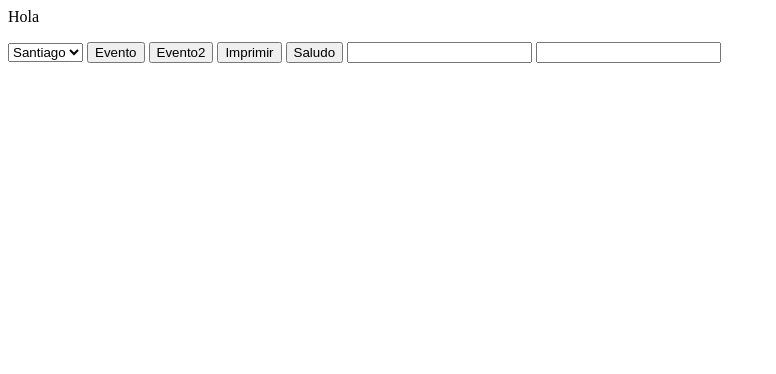
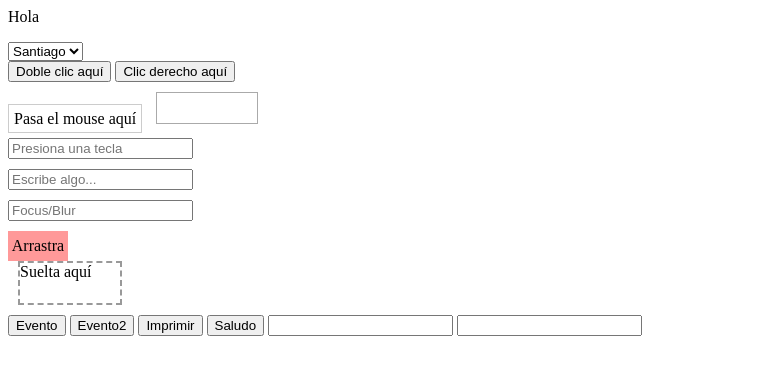
Before and after one commit to runawaydark/dw, a plain HTML site: page productos.html in a window 1280 px wide. Shown: the whole page, without its empty margins (0-776 px from the left). Drawn offline with Linux system fonts and the light colour scheme.

Commit message:
Prueba de diferentes eventos

```diff
--- a/productos.html
+++ b/productos.html
@@ -1,5 +1,6 @@
-<html>
+<html lang="es">
     <head>
+        <meta charset="utf-8">
         <script>
             function saludar() {
                 console.log("Hola");
@@ -84,6 +85,63 @@
                 m++;
             }
             console.log(tMarcas);
+                // Ejemplo: Evento doble clic
+                function dobleClic() {
+                    alert('¡Doble clic detectado!');
+                }
+                // Ejemplo: Evento clic derecho
+                function clicDerecho(e) {
+                    e.preventDefault();
+                    alert('Clic derecho bloqueado');
+                }
+                // Ejemplo: Mouse entra/sale
+                function mouseEnter(e) {
+                    e.target.style.background = '#d1ffd1';
+                }
+                function mouseLeave(e) {
+                    e.target.style.background = '';
+                }
+                // Ejemplo: Mouse mueve
+                function mouseMove(e) {
+                    document.getElementById('coord').innerText = `X:${e.clientX} Y:${e.clientY}`;
+                }
+                // Ejemplo: Tecla presionada
+                function teclaPresionada(e) {
+                    document.getElementById('tecla').innerText = `Tecla: ${e.key}`;
+                }
+                // Ejemplo: Input en tiempo real
+                function inputTiempoReal(e) {
+                    document.getElementById('inputReal').innerText = e.target.value;
+                }
+                // Ejemplo: Focus/Blur
+                function enfocado(e) {
+                    e.target.style.border = '2px solid green';
+                }
+                function desenfocado(e) {
+                    e.target.style.border = '';
+                }
+                // Ejemplo: Scroll
+                window.onscroll = function() {
+                    document.getElementById('scrollMsg').innerText = '¡Scroll detectado!';
+                    setTimeout(()=>document.getElementById('scrollMsg').innerText='',1000);
+                }
+                // Ejemplo: Resize
+                window.onresize = function() {
+                    document.getElementById('resizeMsg').innerText = '¡Ventana redimensionada!';
+                    setTimeout(()=>document.getElementById('resizeMsg').innerText='',1000);
+                }
+                // Ejemplo: Drag & Drop
+                function dragStart(e) {
+                    e.dataTransfer.setData('text', e.target.id);
+                }
+                function dragOver(e) {
+                    e.preventDefault();
+                }
+                function drop(e) {
+                    e.preventDefault();
+                    let data = e.dataTransfer.getData('text');
+                    e.target.appendChild(document.getElementById(data));
+                }
         </script>
     </head>
     <body>
@@ -94,6 +152,34 @@
             document.getElementById("msg").innerText = "Hola";
             document.getElementById("com").innerHTML = '<option value="1">Santiago</option><option value="2">Talca</option>';
         </script>
+            <div style="margin-bottom:10px;">
+                <button ondblclick="dobleClic();">Doble clic aquí</button>
+                <button oncontextmenu="clicDerecho(event);">Clic derecho aquí</button>
+            </div>
+            <div style="margin-bottom:10px;">
+                <span onmouseenter="mouseEnter(event);" onmouseleave="mouseLeave(event);" style="padding:5px;border:1px solid #ccc;">Pasa el mouse aquí</span>
+                <span id="coord" style="margin-left:10px;"></span>
+                <div style="width:100px;height:30px;border:1px solid #aaa;display:inline-block;" onmousemove="mouseMove(event);"></div>
+            </div>
+            <div style="margin-bottom:10px;">
+                <input type="text" onkeypress="teclaPresionada(event);" placeholder="Presiona una tecla" />
+                <span id="tecla"></span>
+            </div>
+            <div style="margin-bottom:10px;">
+                <input type="text" oninput="inputTiempoReal(event);" placeholder="Escribe algo..." />
+                <span id="inputReal"></span>
+            </div>
+            <div style="margin-bottom:10px;">
+                <input type="text" onfocus="enfocado(event);" onblur="desenfocado(event);" placeholder="Focus/Blur" />
+            </div>
+            <div style="margin-bottom:10px;">
+                <span id="scrollMsg" style="color:blue;"></span>
+                <span id="resizeMsg" style="color:green;"></span>
+            </div>
+            <div style="margin-bottom:10px;">
+                <div id="drag1" draggable="true" ondragstart="dragStart(event);" style="width:60px;height:30px;background:#f99;text-align:center;line-height:30px;">Arrastra</div>
+                <div id="dropzone" ondrop="drop(event);" ondragover="dragOver(event);" style="width:100px;height:40px;border:2px dashed #999;display:inline-block;margin-left:10px;">Suelta aquí</div>
+            </div>
         <button type="button" onclick="alert('Clic');">Evento</button>
         <button type="button" onclick="console.log('Clic');">Evento2</button>
         <button type="button" onclick="window.print();">Imprimir</button>
```
